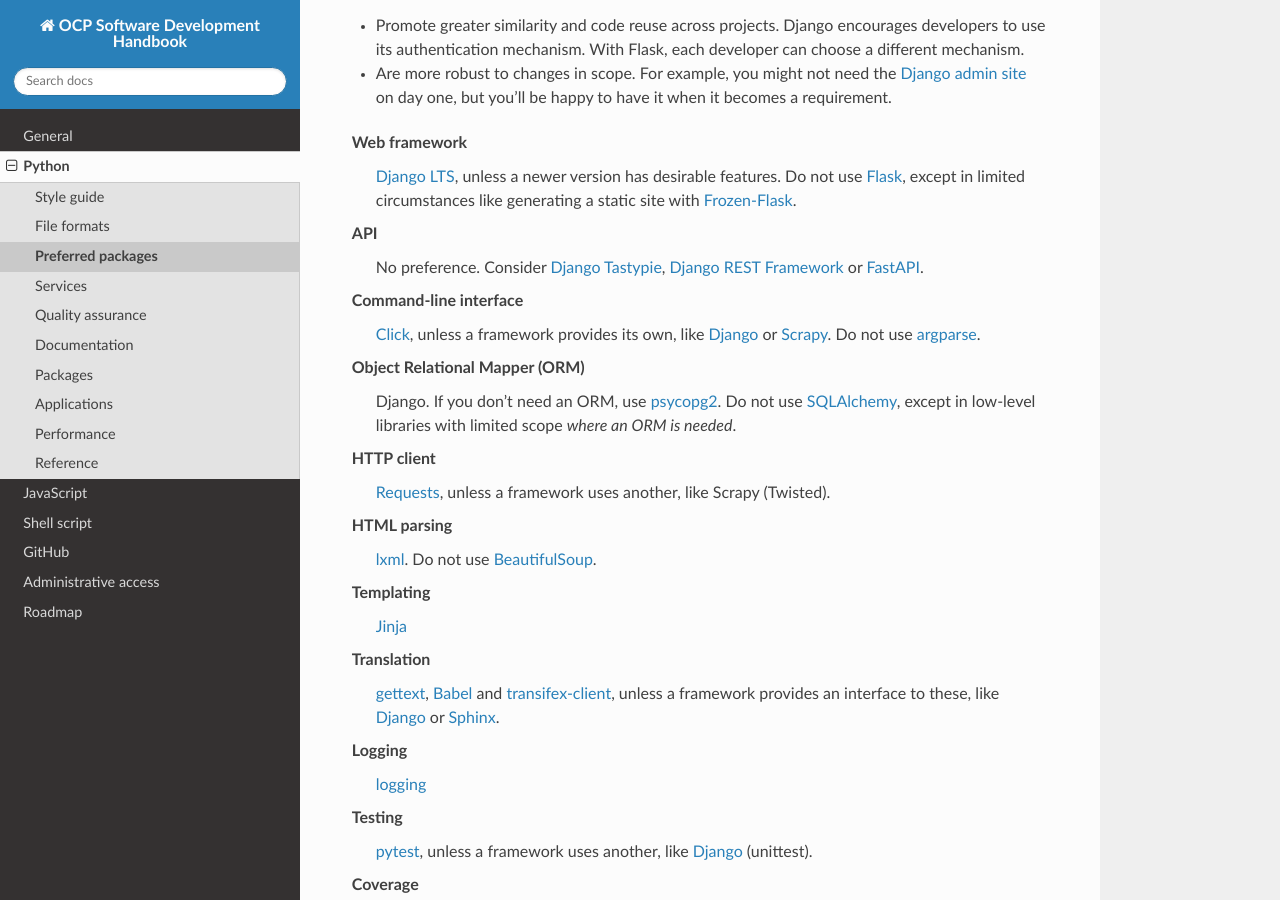
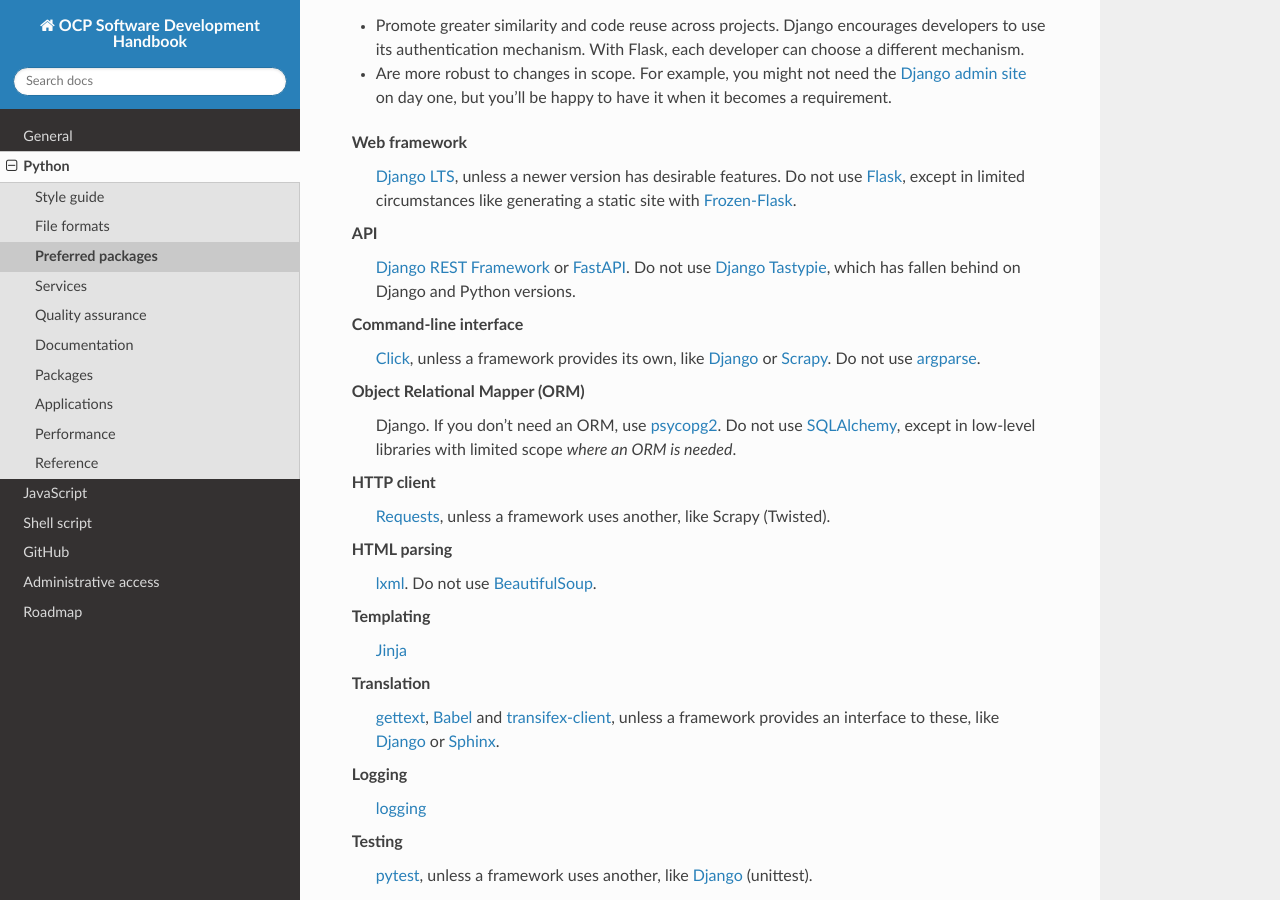
Before and after one commit to open-contracting/software-development-handbook, a Sphinx documentation site: the page built from docs/python/preferred_packages.rst, in a window 1280 px wide and 900 px high, scrolled down 314 px. Built offline with Sphinx 7.4.7 and the Read the Docs theme 2.0.0, drawn with Linux system fonts in a browser that asks for light colours.

Commit message:
python: Change preference for API package

```diff
--- a/docs/python/preferred_packages.rst
+++ b/docs/python/preferred_packages.rst
@@ -14,7 +14,7 @@ For :doc:`applications`, we prefer all-inclusive and opinionated packages, becau
 Web framework
   `Django LTS <https://www.djangoproject.com/download/>`__, unless a newer version has desirable features. Do not use `Flask <https://flask.palletsprojects.com/>`__, except in limited circumstances like generating a static site with `Frozen-Flask <https://pythonhosted.org/Frozen-Flask/>`__.
 API
-  No preference. Consider `Django Tastypie <http://tastypieapi.org>`__, `Django REST Framework <https://www.django-rest-framework.org>`__ or `FastAPI <https://fastapi.tiangolo.com>`__.
+  `Django REST Framework <https://www.django-rest-framework.org>`__ or `FastAPI <https://fastapi.tiangolo.com>`__. Do not use `Django Tastypie <http://tastypieapi.org>`__, which has fallen behind on Django and Python versions.
 Command-line interface
   `Click <https://click.palletsprojects.com/>`__, unless a framework provides its own, like `Django <https://docs.djangoproject.com/en/3.0/howto/custom-management-commands/>`__ or `Scrapy <https://docs.scrapy.org/en/latest/topics/commands.html#custom-project-commands>`__. Do not use `argparse <https://docs.python.org/3/library/argparse.html>`__.
 Object Relational Mapper (ORM)
```
